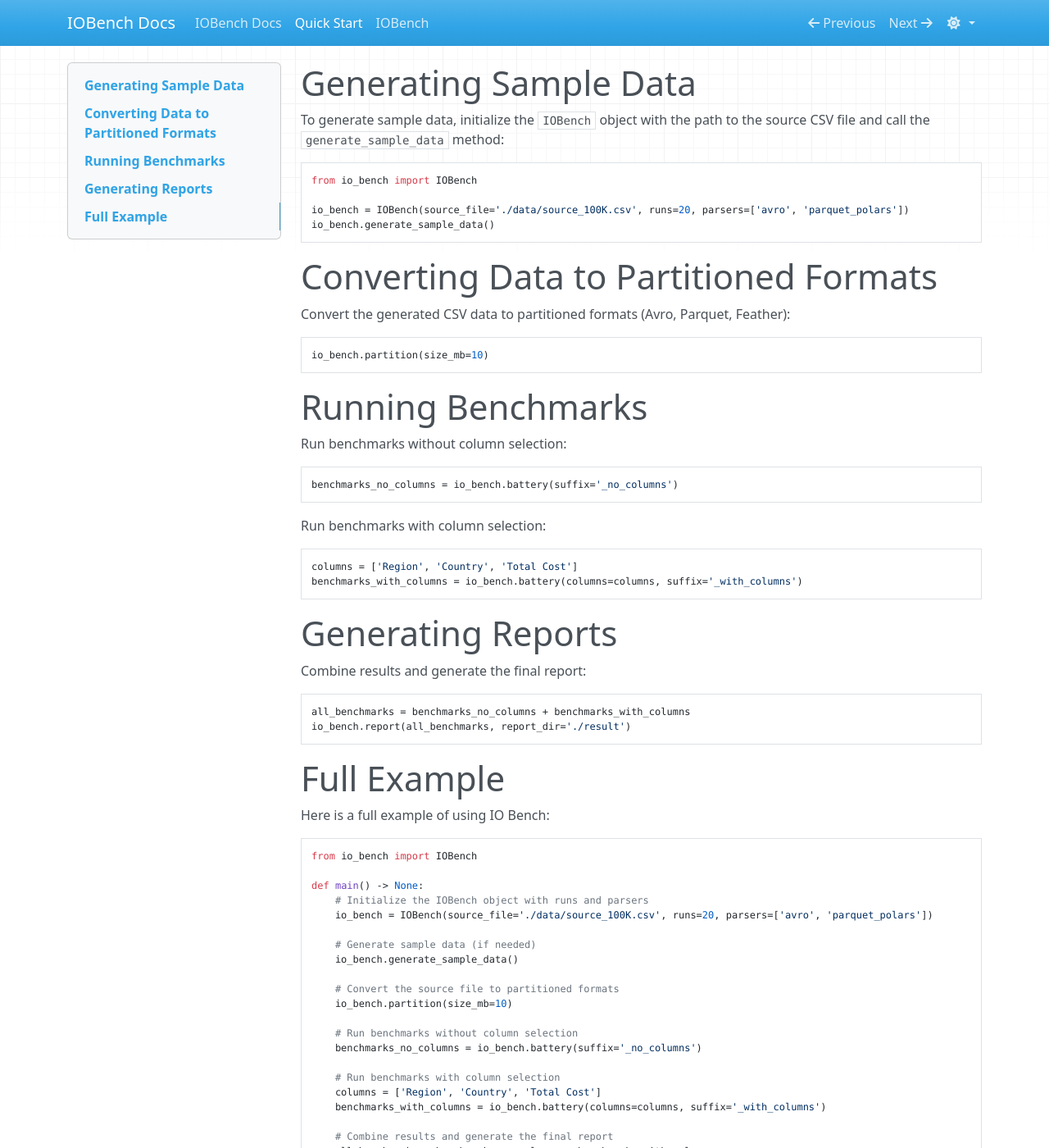
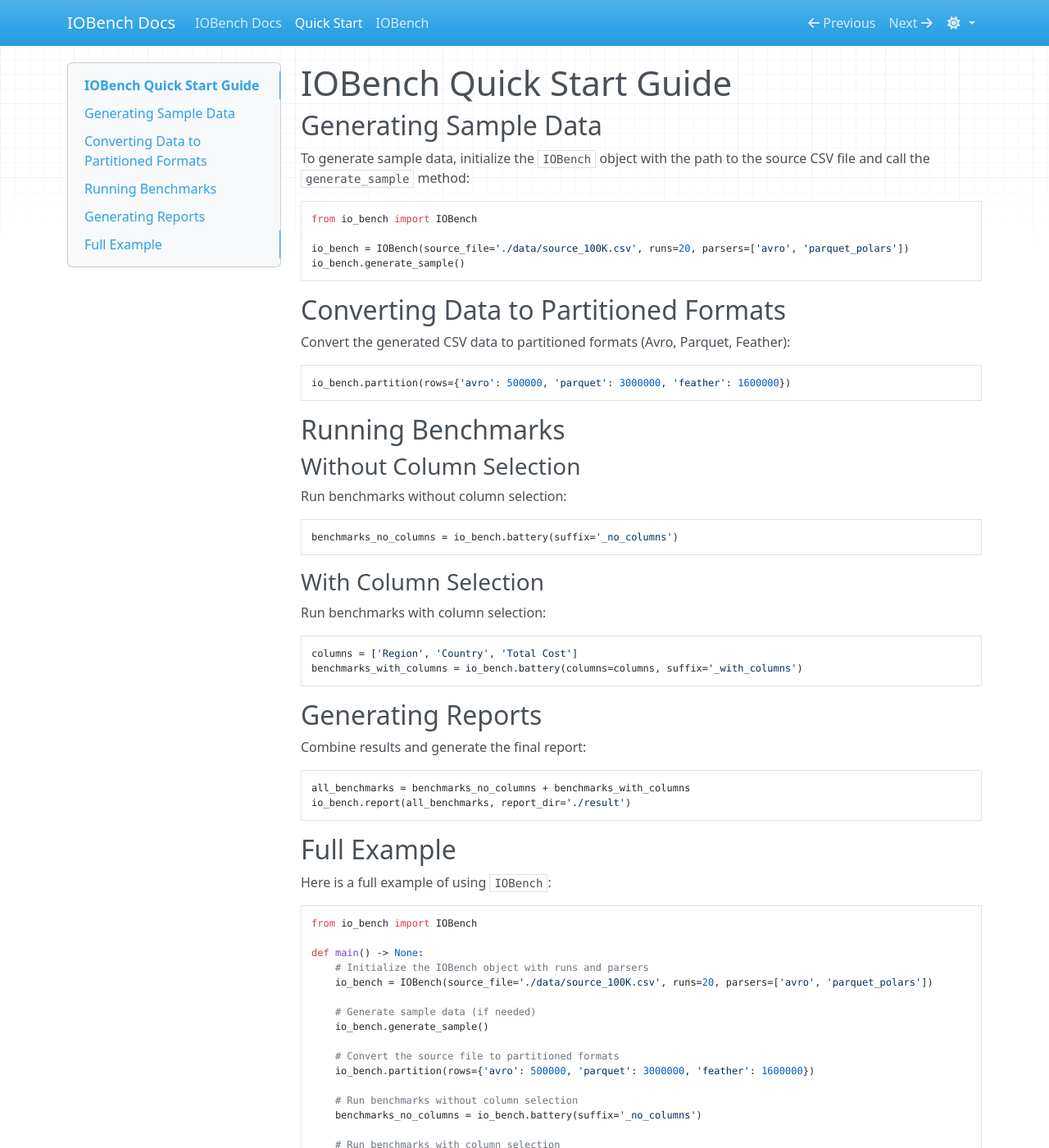
Before and after one commit to aastopher/io_bench, an MkDocs documentation site: the page built from docs/quick_start.md, in a window 1280 px wide and 1400 px high. Shown: the whole window at 82% size. Built offline with MkDocs 1.6.1, drawn with Linux system fonts in a browser that asks for light colours; nearby versions of some CDN libraries.

Commit message:
update docs

````diff
--- a/docs/quick_start.md
+++ b/docs/quick_start.md
@@ -1,40 +1,50 @@
-# Generating Sample Data
-To generate sample data, initialize the `IOBench` object with the path to the source CSV file and call the `generate_sample_data` method:
+# IOBench Quick Start Guide
+
+## Generating Sample Data
+To generate sample data, initialize the `IOBench` object with the path to the source CSV file and call the `generate_sample` method:
+
 ```python
 from io_bench import IOBench
 
 io_bench = IOBench(source_file='./data/source_100K.csv', runs=20, parsers=['avro', 'parquet_polars'])
-io_bench.generate_sample_data()
+io_bench.generate_sample()
 ```
 
-# Converting Data to Partitioned Formats
+## Converting Data to Partitioned Formats
 Convert the generated CSV data to partitioned formats (Avro, Parquet, Feather):
+
 ```python
-io_bench.partition(size_mb=10)
+io_bench.partition(rows={'avro': 500000, 'parquet': 3000000, 'feather': 1600000})
 ```
 
-# Running Benchmarks
+## Running Benchmarks
+### Without Column Selection
 Run benchmarks without column selection:
+
 ```python
 benchmarks_no_columns = io_bench.battery(suffix='_no_columns')
 ```
 
+### With Column Selection
 Run benchmarks with column selection:
+
 ```python
 columns = ['Region', 'Country', 'Total Cost']
 benchmarks_with_columns = io_bench.battery(columns=columns, suffix='_with_columns')
 ```
 
-# Generating Reports
+## Generating Reports
 Combine results and generate the final report:
+
 ```python
 all_benchmarks = benchmarks_no_columns + benchmarks_with_columns
 io_bench.report(all_benchmarks, report_dir='./result')
 ```
 
-# Full Example
+## Full Example
 
-Here is a full example of using IO Bench:
+Here is a full example of using `IOBench`:
+
 ```python
 from io_bench import IOBench
 
@@ -43,10 +53,10 @@ def main() -> None:
     io_bench = IOBench(source_file='./data/source_100K.csv', runs=20, parsers=['avro', 'parquet_polars'])
 
     # Generate sample data (if needed)
-    io_bench.generate_sample_data()
+    io_bench.generate_sample()
 
     # Convert the source file to partitioned formats
-    io_bench.partition(size_mb=10)
+    io_bench.partition(rows={'avro': 500000, 'parquet': 3000000, 'feather': 1600000})
 
     # Run benchmarks without column selection
     benchmarks_no_columns = io_bench.battery(suffix='_no_columns')
````
Also changed, not shown: README.md (+19 -35 lines).
